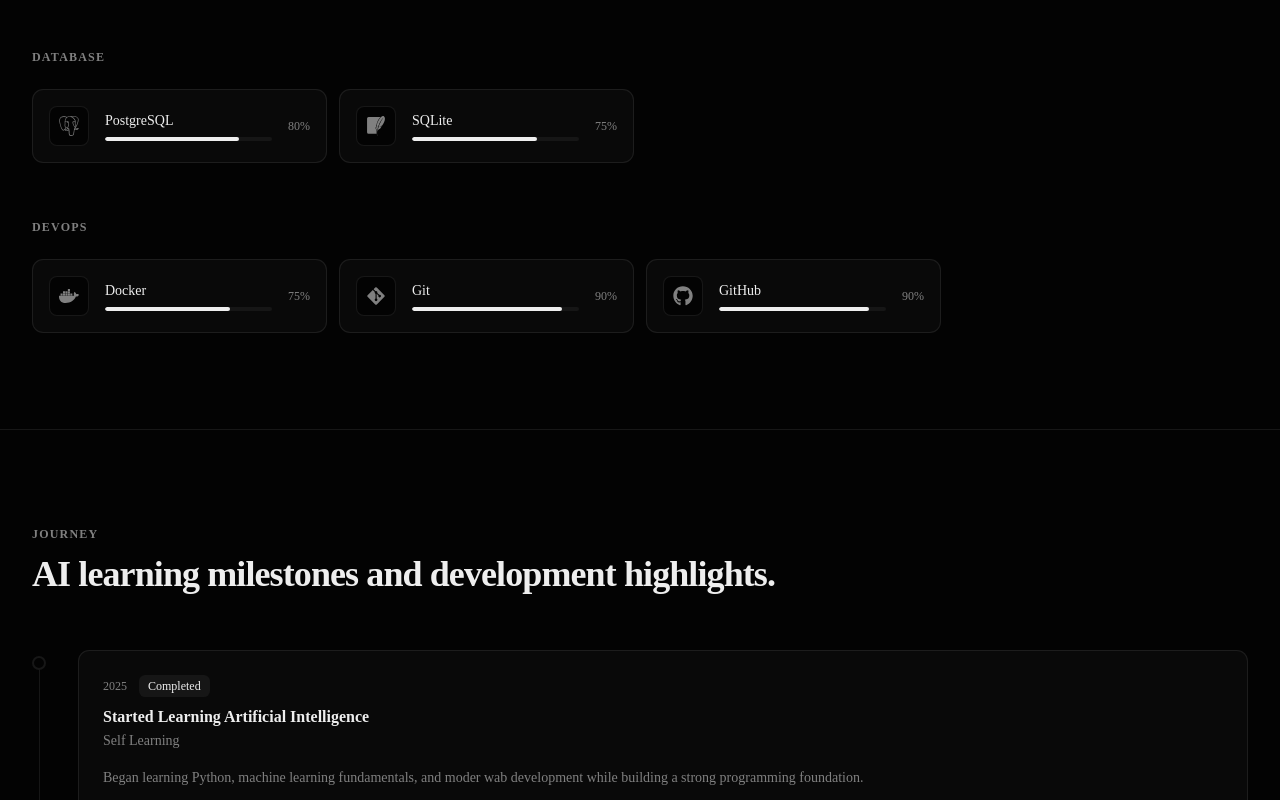
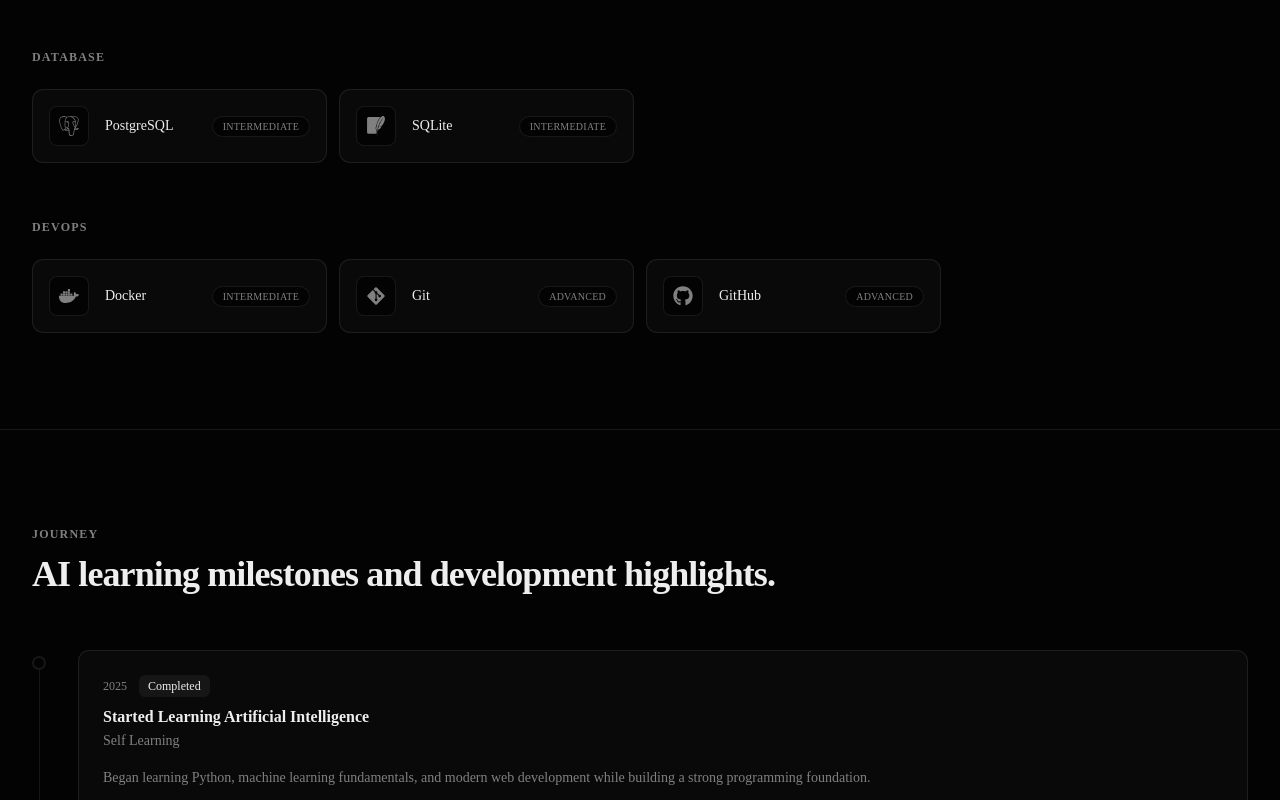
Before and after one commit to Mfirmansyah28/personal-ai-portfolio, a Next.js app: page / in a window 1280 px wide. Shown: the part 2580-3380 px from the top of the page. Built offline with nearby package versions, Linux system fonts and the light colour scheme.

Commit message:
feat:apply portfolio improvements and AI upgrades

```diff
--- a/app/(marketing)/page.tsx
+++ b/app/(marketing)/page.tsx
@@ -4,7 +4,6 @@ import Skills from "@/components/sections/Skills";
 import Timeline from "@/components/sections/Timeline";
 import FeaturedProjects from "@/components/sections/FeaturedProjects";
 import Assistant from "@/components/sections/Assistant";
-import Projects from "@/components/sections/Projects";
 import Contact from "@/components/sections/Contact";
 
 export default function HomePage() {
@@ -18,7 +17,6 @@ export default function HomePage() {
                 <Timeline />
                 <FeaturedProjects />
                 <Assistant />
-                <Projects />
                 <Contact />
             </main>
 
--- a/app/api/chat/route.ts
+++ b/app/api/chat/route.ts
@@ -77,7 +77,7 @@ export async function POST(request: Request) {
     }
 
     const completion = await client.chat.completions.create({
-      model: "openai/gpt-oss-20b:free",
+      model: "openrouter/free",
       stream: true,
       messages: [
         {
--- a/app/layout.tsx
+++ b/app/layout.tsx
@@ -7,7 +7,7 @@ import { ThemeProvider } from "@/components/providers/ThemeProvider";
 import { Toaster } from "@/components/ui/sonner";
 
 export const metadata: Metadata = {
-  metadataBase: new URL("https://mfirmansyah.vercel.app"),
+  metadataBase: new URL("https://personal-ai-portfolio-x8j4.vercel.app"),
 
   title: {
     default: "M. Firmansyah | AI Engineer",
@@ -54,7 +54,7 @@ export const metadata: Metadata = {
     title: "M. Firmansyah | AI Engineer",
     description:
       "Building AI Chatbots, AI Agents, Enterprise RAG Systems and modern AI applications.",
-    url: "https://mfirmansyah.vercel.app",
+    url: "https://personal-ai-portfolio-x8j4.vercel.app",
     siteName: "M. Firmansyah Portfolio",
     locale: "en_US",
     type: "website",
@@ -81,8 +81,8 @@ export default function RootLayout({
     jobTitle: "AI Engineer",
     description:
       "AI Engineer specializing in AI Chatbots, AI Agents, Enterprise RAG Systems, Large Language Models (LLMs), FastAPI, LangChain, Python, TypeScript, and Next.js.",
-    url: "https://mfirmansyah.vercel.app",
-    image: "https://mfirmansyah.vercel.app/images/avatar.jpg",
+    url: "https://personal-ai-portfolio-x8j4.vercel.app",
+    image: "https://personal-ai-portfolio-x8j4.vercel.app/images/avatar.jpg",
     email: "mailto:muhammadfirmansyah401@gmail.com",
     address: {
       "@type": "PostalAddress",
--- a/components/sections/Assistant.tsx
+++ b/components/sections/Assistant.tsx
@@ -3,6 +3,8 @@
 import { useEffect, useRef, useState } from "react";
 import { motion } from "framer-motion";
 import { Send, Bot, User, Sparkles } from "lucide-react";
+import ReactMarkdown from "react-markdown";
+import remarkGfm from "remark-gfm";
 
 import SectionHeading from "@/components/common/SectionHeading";
 import Container from "@/components/layout/Container";
@@ -162,7 +164,15 @@ export default function Assistant() {
                             : "border border-border bg-background text-foreground"
                         }`}
                       >
-                        <p className="whitespace-pre-wrap">{msg.content}</p>
+                        {msg.role === "assistant" ? (
+                          <div className="prose prose-sm prose-neutral dark:prose-invert max-w-none">
+                            <ReactMarkdown remarkPlugins={[remarkGfm]}>
+                              {msg.content}
+                            </ReactMarkdown>
+                          </div>
+                        ) : (
+                          <p className="whitespace-pre-wrap">{msg.content}</p>
+                        )}
                       </div>
                     </motion.div>
                   ))}
--- a/components/sections/Skills.tsx
+++ b/components/sections/Skills.tsx
@@ -70,18 +70,9 @@ export default function Skills() {
                         </div>
                         <div className="min-w-0 flex-1">
                           <p className="truncate text-sm font-medium">{skill.name}</p>
-                          <div className="mt-1.5 h-1 w-full overflow-hidden rounded-full bg-muted">
-                            <motion.div
-                              initial={{ width: 0 }}
-                              whileInView={{ width: `${skill.percentage}%` }}
-                              viewport={{ once: true }}
-                              transition={{ duration: 0.8, delay: i * 0.06 + 0.2, ease: "easeOut" }}
-                              className="h-full rounded-full bg-foreground"
-                            />
-                          </div>
                         </div>
-                        <span className="shrink-0 text-xs text-muted-foreground">
-                          {skill.percentage}%
+                        <span className="shrink-0 rounded-full border border-border bg-background px-2.5 py-0.5 text-[10px] font-medium tracking-wide text-muted-foreground uppercase">
+                          {skill.level}
                         </span>
                       </motion.div>
                     );
--- a/data/experienceData.ts
+++ b/data/experienceData.ts
@@ -12,7 +12,7 @@ const experienceData: Experience[] = [
         year: "2025",
         title: "Started Learning Artificial Intelligence",
         organization: "Self Learning",
-        description: "Began learning Python, machine learning fundamentals, and moder wab development while building a strong programming foundation.",
+        description: "Began learning Python, machine learning fundamentals, and modern web development while building a strong programming foundation.",
         technologies: [
             "Python",
             "Git",
--- a/package.json
+++ b/package.json
@@ -22,7 +22,9 @@
     "react-dom": "19.2.4",
     "react-hook-form": "^7.82.0",
     "react-icons": "^5.7.0",
+    "react-markdown": "^10.1.0",
     "react-wrap-balancer": "^1.1.1",
+    "remark-gfm": "^4.0.1",
     "resend": "^6.17.2",
     "shadcn": "^4.13.0",
     "sonner": "^2.0.7",
```
Also changed, not shown: 1 other file (tests, documents, lock files or other folders).
